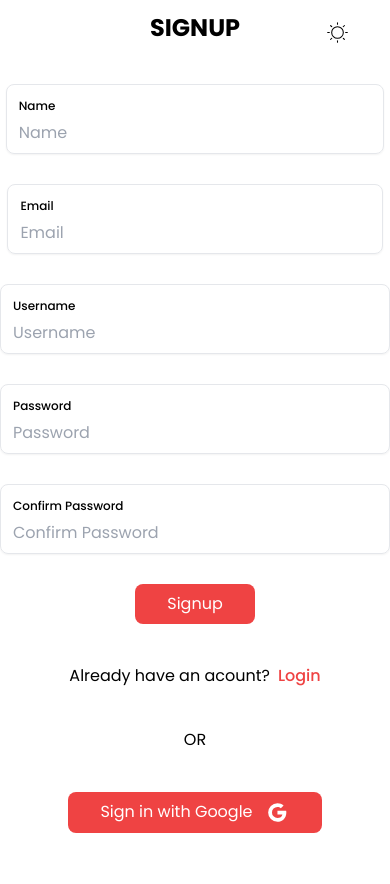
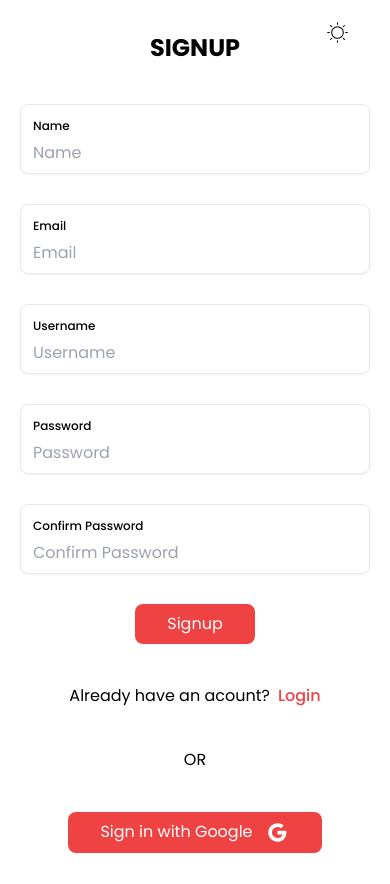
Before and after one commit to swarup-prog/Final-Year-Project, a React (Vite) app in the folder client/: page /signup in a window 390 px wide. Before the commit the page ends 844 px from the top, so only its background shows below. Built offline with nearby package versions, Linux system fonts and the light colour scheme.

Commit message:
Updated signup

```diff
--- a/client/src/pages/signup.tsx
+++ b/client/src/pages/signup.tsx
@@ -26,7 +26,7 @@ const Signup = () => {
   };
 
   return (
-    <div className="flex justify-center items-center min-h-screen">
+    <div className="flex justify-center items-center min-h-screen m-5 sm:m-0">
       <ThemeSwitchButton />
 
       <section
```
